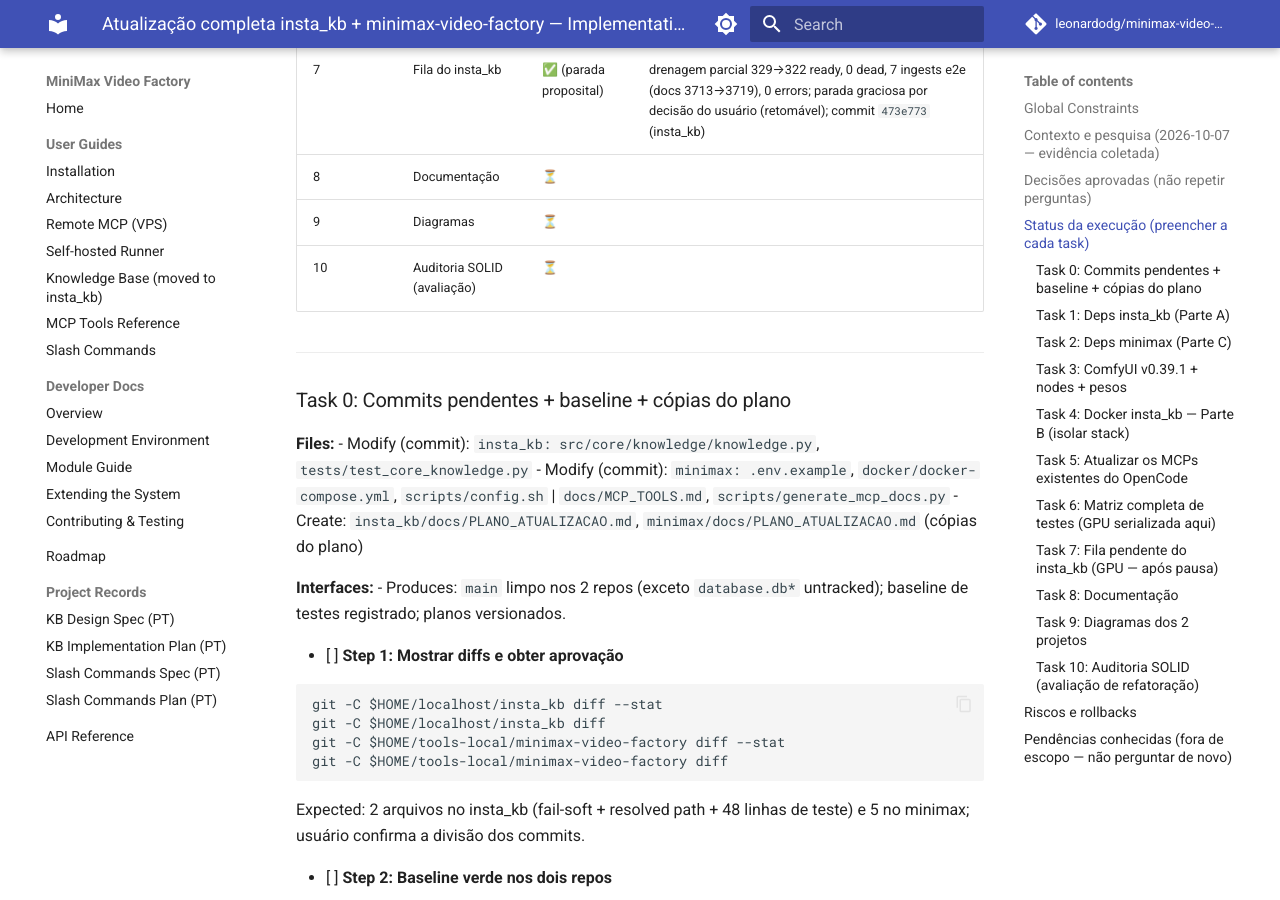
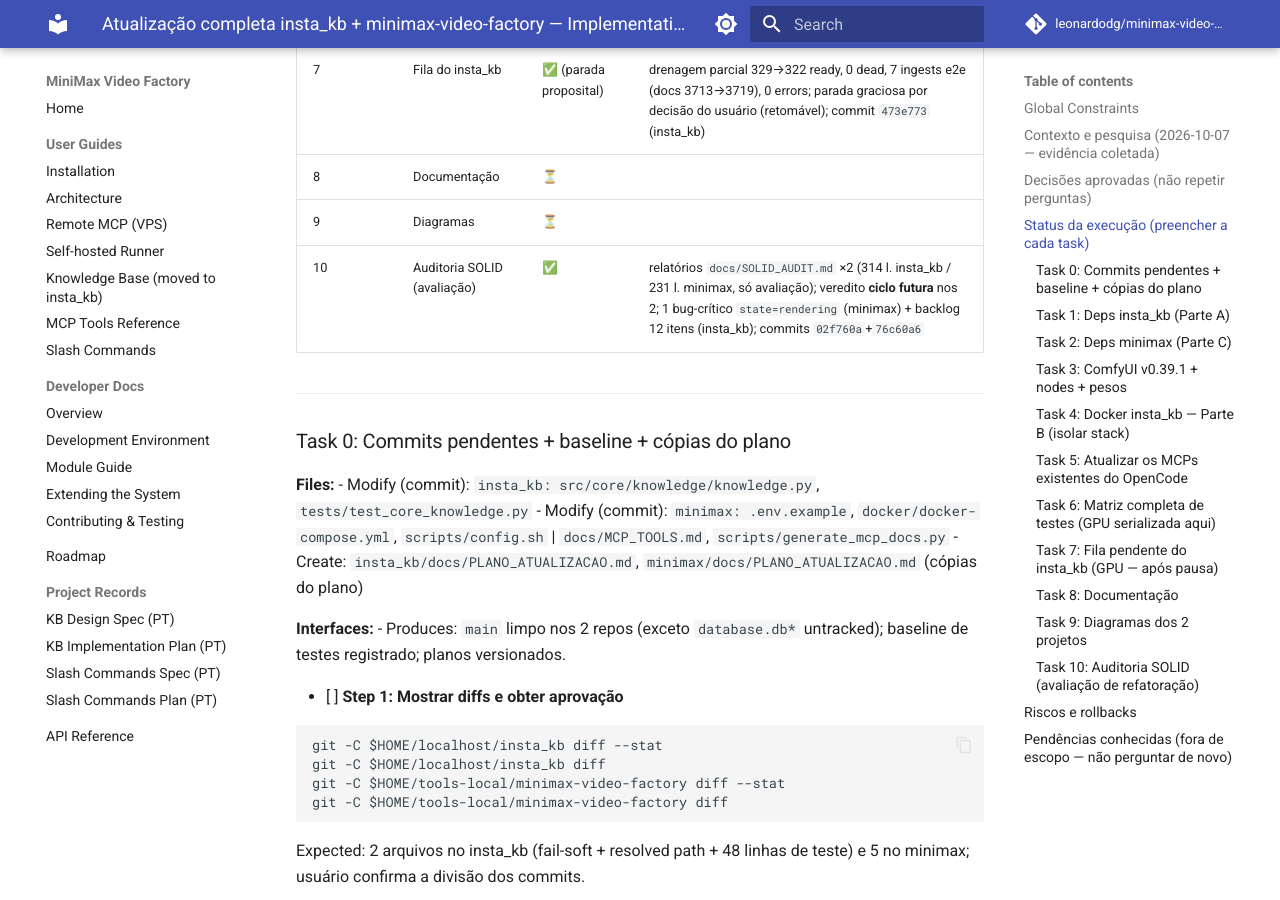
Before and after one commit to leonardodg/minimax-video-factory, an MkDocs documentation site: the page built from docs/PLANO_ATUALIZACAO.md, in a window 1280 px wide and 900 px high, scrolled down 3958 px. Built offline with MkDocs 1.6.1 and Material for MkDocs 9.7.7, drawn with Linux system fonts in a browser that asks for light colours; comment, search, counter and statistics services are not loaded.

Commit message:
docs(plano): Task 10 concluída — linha 10 ✅ com veredito ciclo futura

```diff
--- a/docs/PLANO_ATUALIZACAO.md
+++ b/docs/PLANO_ATUALIZACAO.md
@@ -134,7 +134,7 @@
 | 7 | Fila do insta_kb | ✅ (parada proposital) | drenagem parcial 329→322 ready, 0 dead, 7 ingests e2e (docs 3713→3719), 0 errors; parada graciosa por decisão do usuário (retomável); commit `473e773` (insta_kb) |
 | 8 | Documentação | ⏳ | |
 | 9 | Diagramas | ⏳ | |
-| 10 | Auditoria SOLID (avaliação) | ⏳ | |
+| 10 | Auditoria SOLID (avaliação) | ✅ | relatórios `docs/SOLID_AUDIT.md` ×2 (314 l. insta_kb / 231 l. minimax, só avaliação); veredito **ciclo futura** nos 2; 1 bug-crítico `state=rendering` (minimax) + backlog 12 itens (insta_kb); commits `02f760a`+`76c60a6` |
 
 ---
 
```
